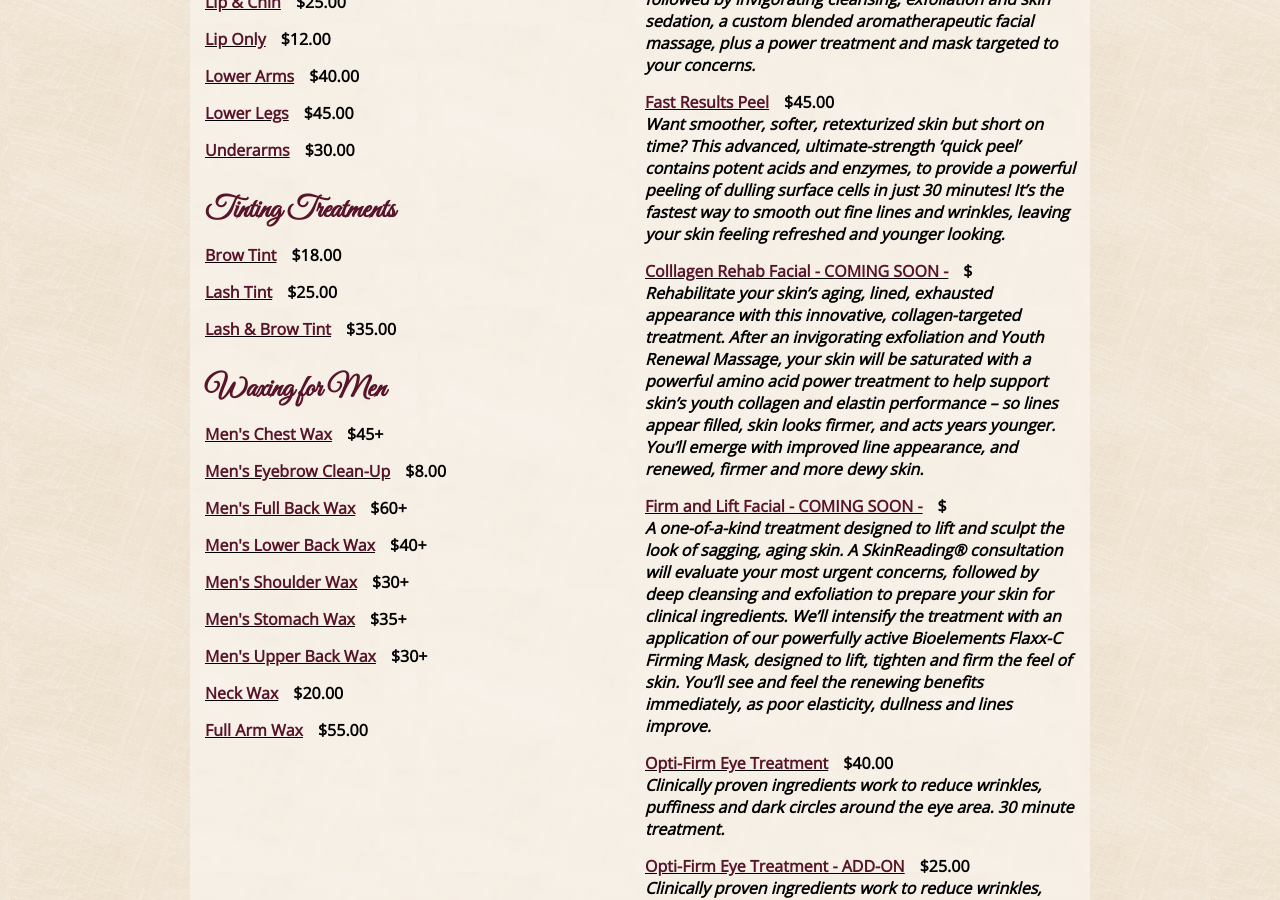
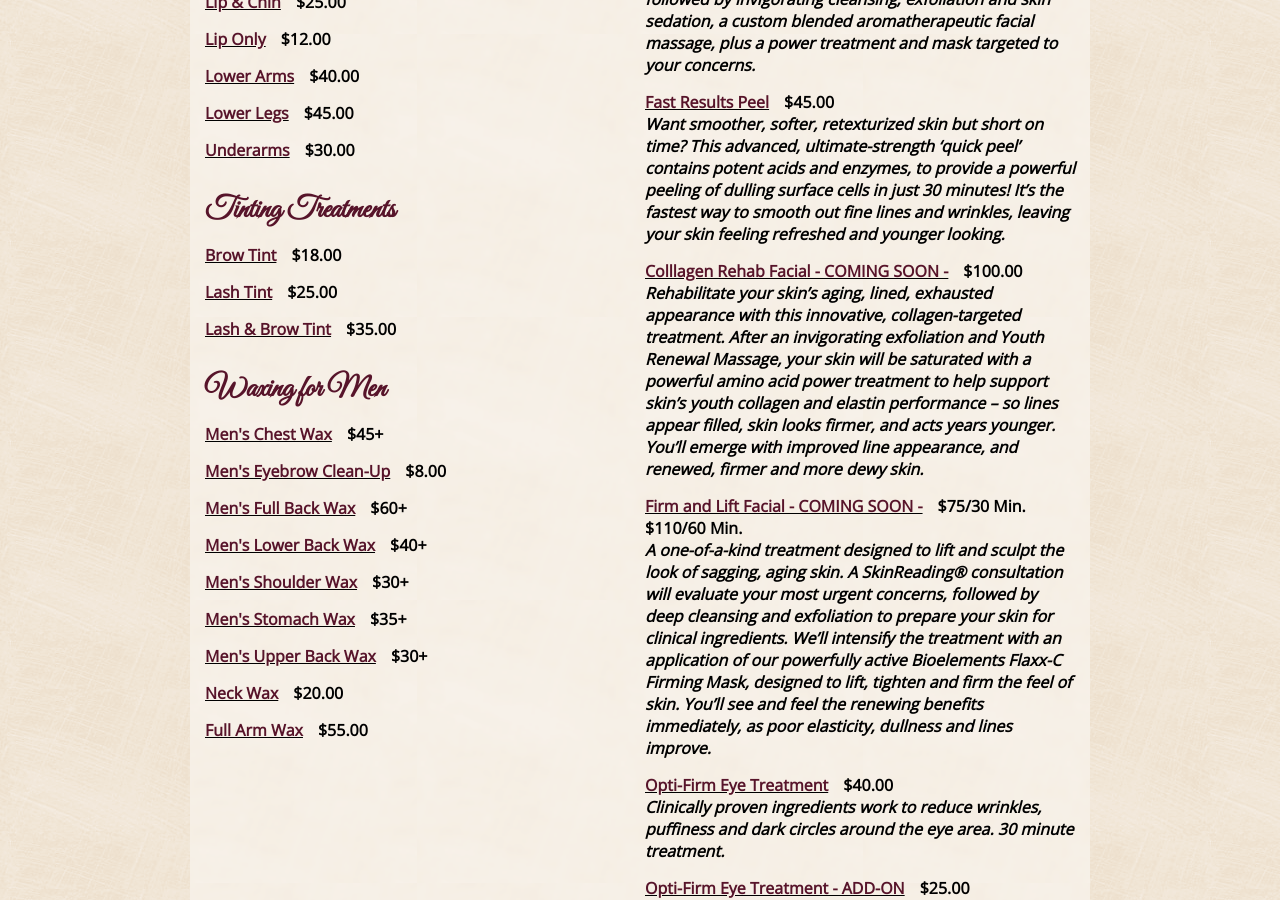
Before and after one commit to susanspedispa/susanspedispa.github.io, a Jekyll site: the page built from menu/spa.html, in a window 1280 px wide and 900 px high, scrolled down 711 px. Built offline with Jekyll 4.4.1, drawn with Linux system fonts in a browser that asks for light colours.

Commit message:
Update spa.yml

```diff
--- a/_data/spa.yml
+++ b/_data/spa.yml
@@ -133,14 +133,14 @@ menu:
             acids and enzymes, to provide a powerful peeling of dulling surface cells in just 30 minutes! It’s the fastest way to
             smooth out fine lines and wrinkles, leaving your skin feeling refreshed and younger looking.
         - name: Colllagen Rehab Facial - COMING SOON -
-          price: $
+          price: $100.00
           description: >
             Rehabilitate your skin’s aging, lined, exhausted appearance with this innovative, collagen-targeted treatment. After an
             invigorating exfoliation and Youth Renewal Massage, your skin will be saturated with a powerful amino acid power
             treatment to help support skin’s youth collagen and elastin performance – so lines appear filled, skin looks firmer, and
             acts years younger. You’ll emerge with improved line appearance, and renewed, firmer and more dewy skin.
         - name: Firm and Lift Facial - COMING SOON -
-          price: $
+          price: $75/30 Min. $110/60 Min.
           description: >
             A one-of-a-kind treatment designed to lift and sculpt the look of sagging, aging skin. A SkinReading® consultation will
             evaluate your most urgent concerns, followed by deep cleansing and exfoliation to prepare your skin for clinical ingredients.
```
